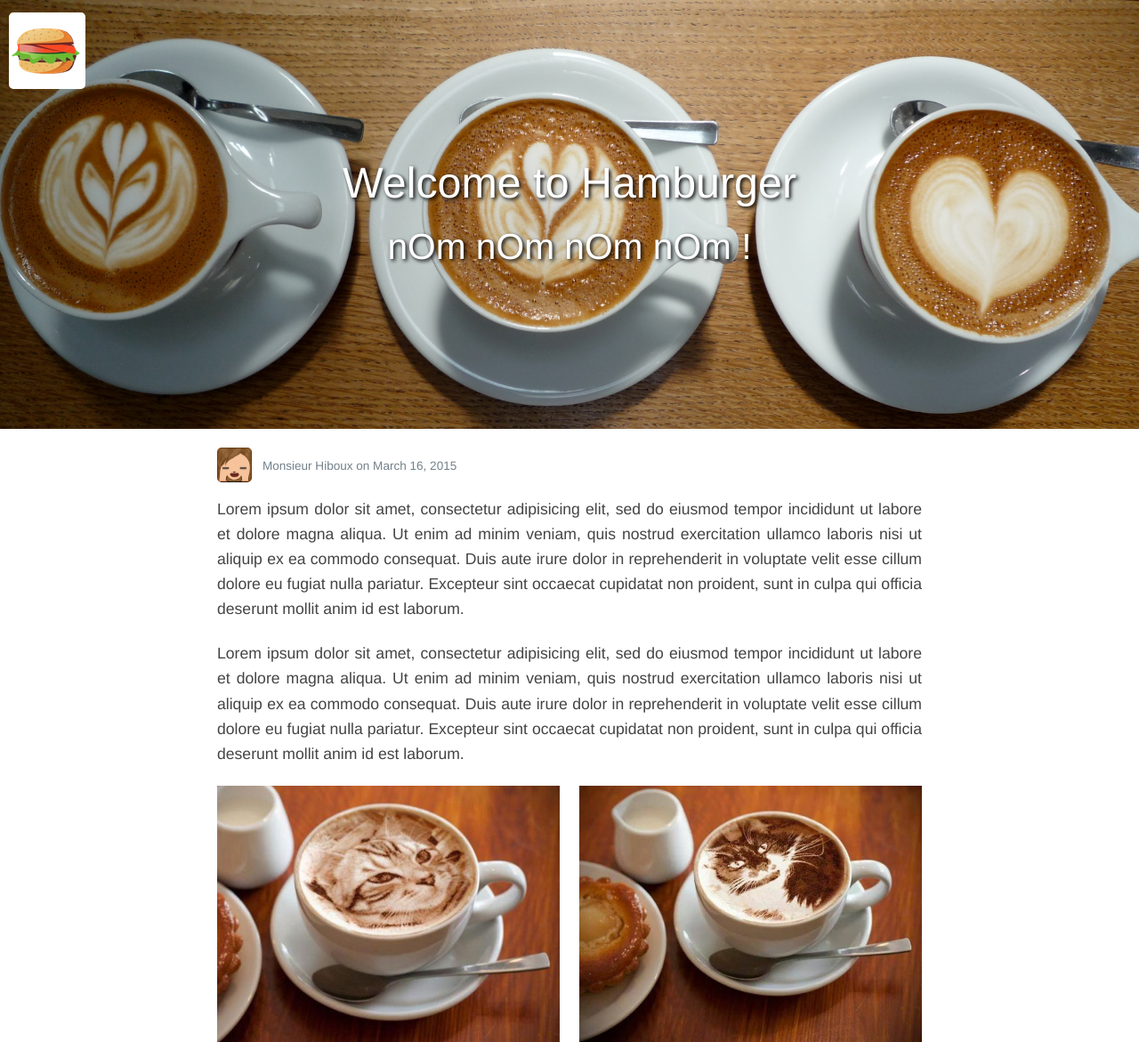
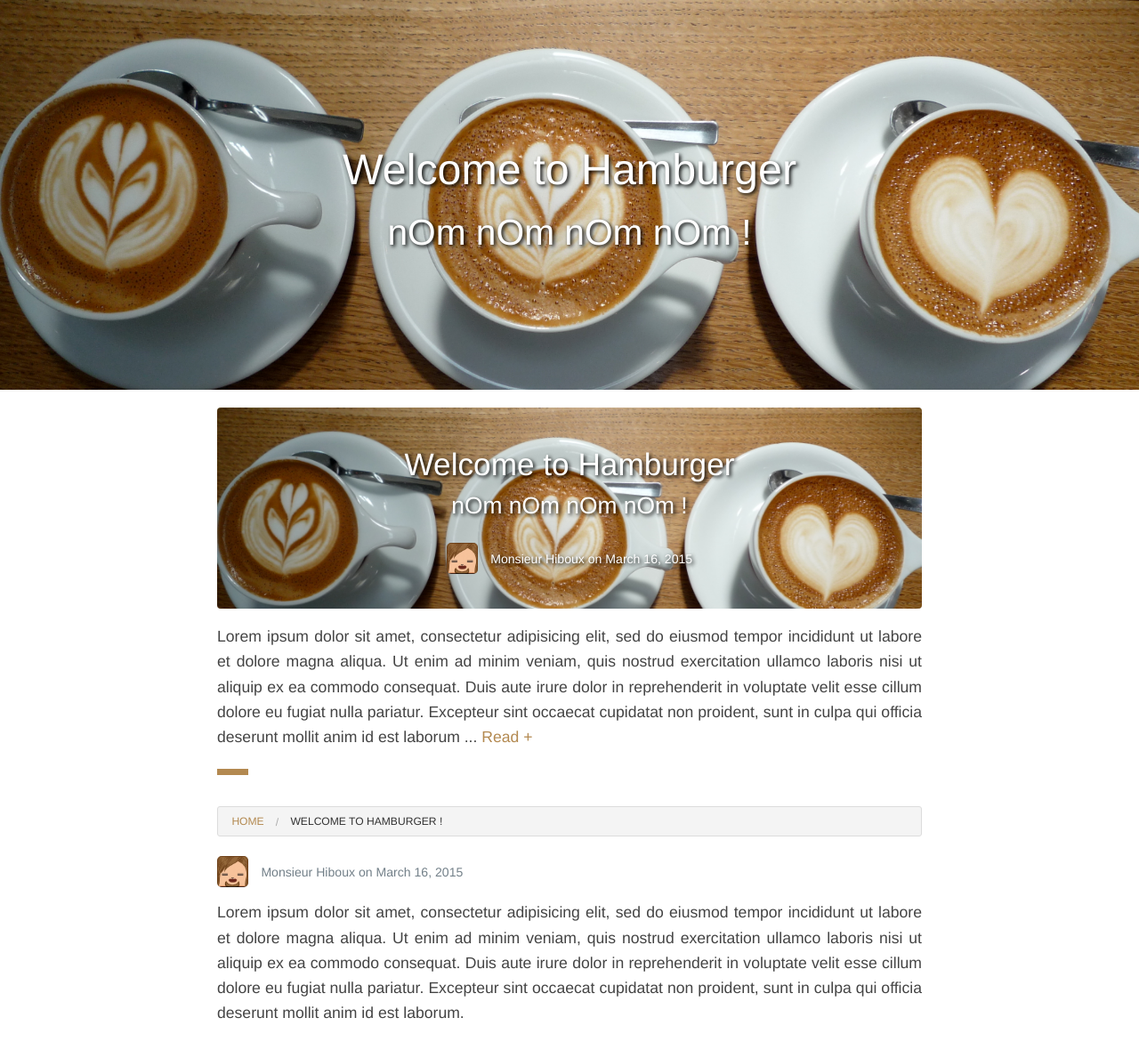
Before and after one commit to Nicoaedhel/Hamburger, a PHP site: page / in a window 1280 px wide. Shown: the top 1171 px of the page at 89% size. Run offline with PHP 8.4, Linux system fonts and the light colour scheme.

Commit message:
Update 1
Directory, sass, html modified. Add articles list. And add previous,
next, blocks html.

```diff
--- a/hamburger/scss/app.scss
+++ b/hamburger/scss/app.scss
@@ -42,79 +42,123 @@
 
 
 #wall{
-	background : url('../../template/home/image/wall.jpg');
+	background : url('../../my_hamburger/wall.jpg');
 	background-size: cover;
-	height:25em;
-	padding-top:8.7em;
+	height:25rem;
+	padding-top:8.7rem;
 	h1, h2{
 		color:$white;
 		text-shadow: 2px 2px 4px #000;
 	}
 	border-bottom: 2px solid $ghost;
-	#menu {
-		position:fixed;
-		margin-top:-8em;
-		margin-left:0.5em;
-		z-index:999;
-		border: 0.2em solid $white;
-		background: $white;
+	margin-bottom:1rem;
+}
+
+.post_list{
+	margin-bottom:2rem;
+}
+
+.post_list_img{
+	border-radius: 4px;
+  	border: none;
+  	padding-top:2.2rem;
+  	padding-bottom:2.2rem;
+}
+
+.post_list_title{
+	color:$white;
+	text-shadow: 2px 2px 4px #000;
+	font-size:2rem;
+	text-align:center;
+}
+
+.post_list_subtitle{
+	color:$white;
+	text-shadow: 2px 2px 4px #000;
+	font-size:1.5rem;
+	text-align:center;
+}
+
+.post_list_content{
+	padding-top:1rem;
+
+}
+
+.post_list_info{
+	margin-top:1.2rem;
+	color: $white;
+	text-shadow: 2px 2px 4px #000;
+	img{
 		border-radius: 5px;
+  		vertical-align: middle;
+  		width: 2rem;
+	}
+	.mention{
+		font-size:0.8rem;
+		margin-left:0.5rem;
 	}
 }
 
+
 #post_info{
-	margin-bottom:0.8em;
+	margin-bottom:0.8rem;
 	color: #738089;
 	img{
 		border-radius: 5px;
   		vertical-align: middle;
-  		width: 2em;
+  		width: 2rem;
 	}
 	.mention{
-		font-size:0.7em;
-		margin-left:0.5em;
+		font-size:0.8rem;
+		margin-left:0.5rem;
 	}
 }
 
 #post_info_footer{
-	margin-bottom:0.8em;
+	margin-bottom:0.8rem;
 	color: #738089;
 	img{
 		border-radius: 5px;
   		vertical-align: middle;
-  		width: 4em;
+  		width: 5rem;
 	}
 	.mention{
-		font-size:0.8em;
-		margin-left:0.5em;
-		margin-top:-4.8em;
-		margin-left:6.5em;
-		max-width : 20em;
+		font-size:0.9rem;
+		margin-left:0.5rem;
+		margin-top:-4.8rem;
+		margin-left:6.5rem;
+		max-width : 15rem;
 		span{
-			font-size:1.1em;
+			font-size:1.1rem;
 			color: $tuatara;
 		}
 	}
 	.title_info_footer{
-		font-size:0.8em;
-		margin-bottom:1em;
+		font-size:0.9rem;
+		margin-bottom:1rem;
+	}
+}
+
+.post_article_link{
+	margin-top:3rem;
+	a{
+		font-size:0.9rem;
 	}
 }
 
 #content{
-	padding-top:1em;
 	text-align:justify;
 	hr{
-		margin-top:0.8em;
+		margin-top:0.8rem;
 		border: 0;
-		width:2em;
-		height:0.4em;
+		width:2rem;
+		height:0.4rem;
 		background-color:$primary_color;
 	}
 }
 
 #footer{
-	padding-top:4em;
-	padding-bottom:1em;
-	font-size:0.75em;
+	padding-top:4rem;
+	padding-bottom:1rem;
+	font-size:0.75rem;
 }
--- a/index.html
+++ b/index.html
@@ -9,14 +9,8 @@
   </head>
   <body>
       <div id="wall" >
-        <div id="menu" >
-          <a href="./">
-            <img src="hamburger/images/hamburger.png"  />
-          </a>
-        </div>
         <div class="row">
           <div class="large-12 columns">
-
             <center>
               <h1>Welcome to Hamburger</h1>
               <h2>nOm nOm nOm nOm !</h2>
@@ -24,15 +18,58 @@
           </div>
         </div>
       </div>
+
       <div id="content">
         <div class="row">
           <div class="large-9 large-centered columns">
+
+              <div class="post_list">
+                <a href="">
+                  <div class="post_list_img" style="background : url('my_hamburger/wall.jpg'); background-size: cover; " >
+                    <div class="post_list_title">Welcome to Hamburger</div>
+                    <div class="post_list_subtitle">nOm nOm nOm nOm !</div>
+                    <div class="post_list_info">
+                      <center>
+                        <img src="my_hamburger/author/nicoaedhel.jpeg" />
+                        <span class="mention">Monsieur Hiboux on March 16, 2015</span>
+                      </center>
+                    </div>
+                  </div>
+                </a>
+                <div class="post_list_content">
+                  <div class="post_list_description">
+                    <p>
+                      Lorem ipsum dolor sit amet, consectetur adipisicing elit, sed do eiusmod
+                      tempor incididunt ut labore et dolore magna aliqua. Ut enim ad minim veniam,
+                      quis nostrud exercitation ullamco laboris nisi ut aliquip ex ea commodo
+                      consequat. Duis aute irure dolor in reprehenderit in voluptate velit esse
+                      cillum dolore eu fugiat nulla pariatur. Excepteur sint occaecat cupidatat non
+                      proident, sunt in culpa qui officia deserunt mollit anim id est laborum ... <a href="">Read +</a>
+                    </p>
+                  </div>
+                </div>
+                <hr />
+              </div>
+
+
+
+          </div>
+        </div>
+      </div>
+
+      <div id="content">
+        <div class="row">
+          <div class="large-9 large-centered columns">
+            <ul class="breadcrumbs">
+              <li><a href="#">Home</a></li>
+              <li class="current"><a href="#">Welcome to Hamburger !</a></li>
+            </ul>
               <div id="post_info">
-                <img src="template/me/image/me.jpeg" />
+                <img src="my_hamburger/author/nicoaedhel.jpeg" />
                 <span class="mention">Monsieur Hiboux on March 16, 2015</span>
               </div>
 
-              <p> Lorem ipsum dolor sit amet, consectetur adipisicing elit, sed do eiusmod
+              <p>Lorem ipsum dolor sit amet, consectetur adipisicing elit, sed do eiusmod
               tempor incididunt ut labore et dolore magna aliqua. Ut enim ad minim veniam,
               quis nostrud exercitation ullamco laboris nisi ut aliquip ex ea commodo
               consequat. Duis aute irure dolor in reprehenderit in voluptate velit esse
@@ -77,13 +114,19 @@
               <div id="post_info_footer">
                 <hr />
                 <div class="title_info_footer">WRITTEN BY</div>
-                <img src="template/me/image/me.jpeg" />
-                <div class="mention"><span>Monsieur Hiboux</span> <br /> Duis aute irure dolor in reprehenderit in voluptate velit esse
-              </div>
+                <img src="my_hamburger/author/nicoaedhel.jpeg" />
+                <div class="mention">
+                  <span>Monsieur Hiboux</span> <br /> Duis aute irure dolor in reprehenderit in voluptate velit esse
+                </div>
               </div>
 
-
-
+              <div class="post_article_link">
+                <hr />
+                <p>
+                  <a href="" style="float:left;">&laquo; Previous - Welcome to Hamburger !</a>
+                  <a href="" style="float:right;">Welcome to Hamburger ! - Next &raquo; </a>
+                </p>
+              </div>
 
           </div>
         </div>
```
Also changed, not shown: hamburger/css/app.css, my_hamburger/author/default.png (added), my_hamburger/author/nicoaedhel.jpeg (renamed from template/me/image/me.jpeg), my_hamburger/wall.jpg (renamed from template/home/image/wall.jpg).
